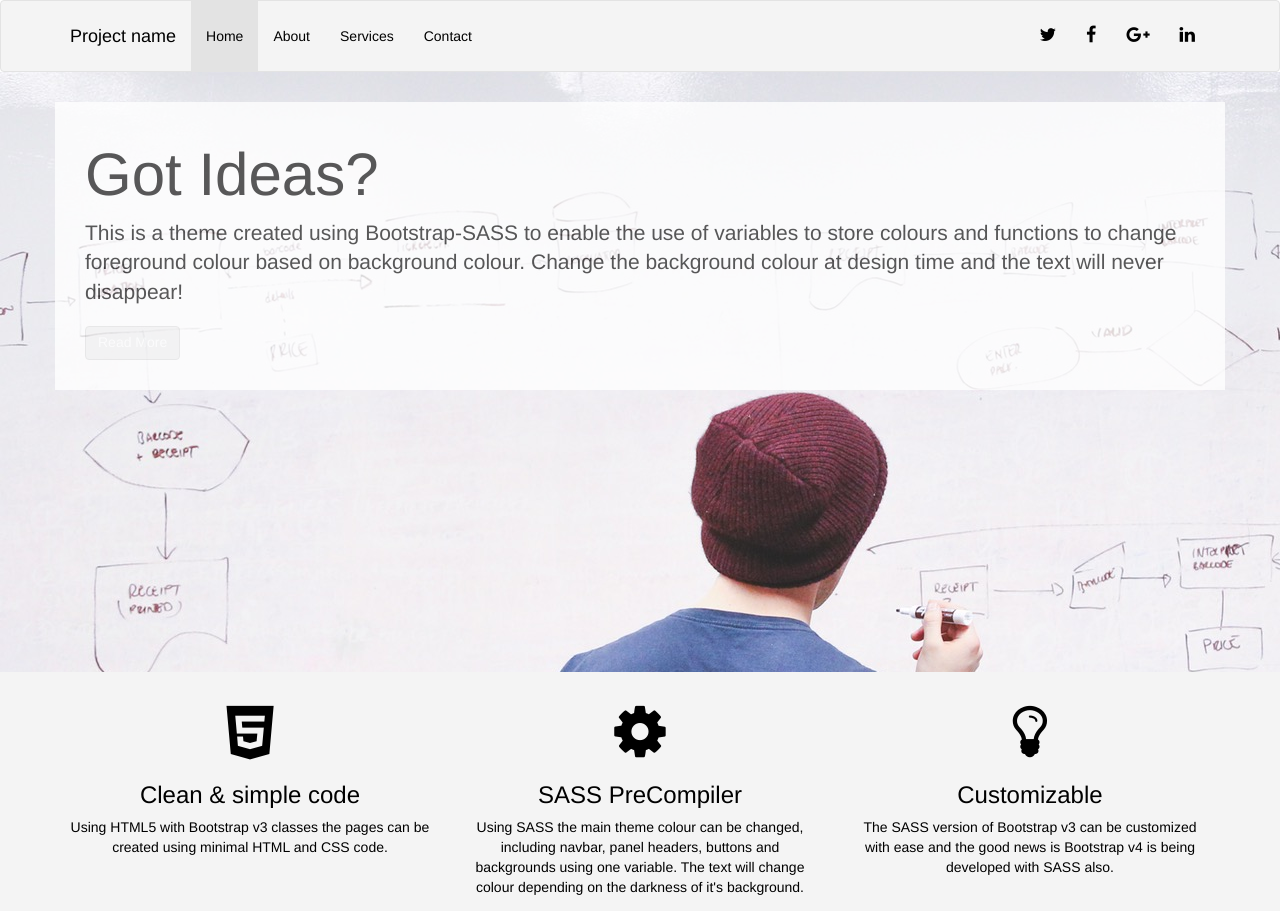
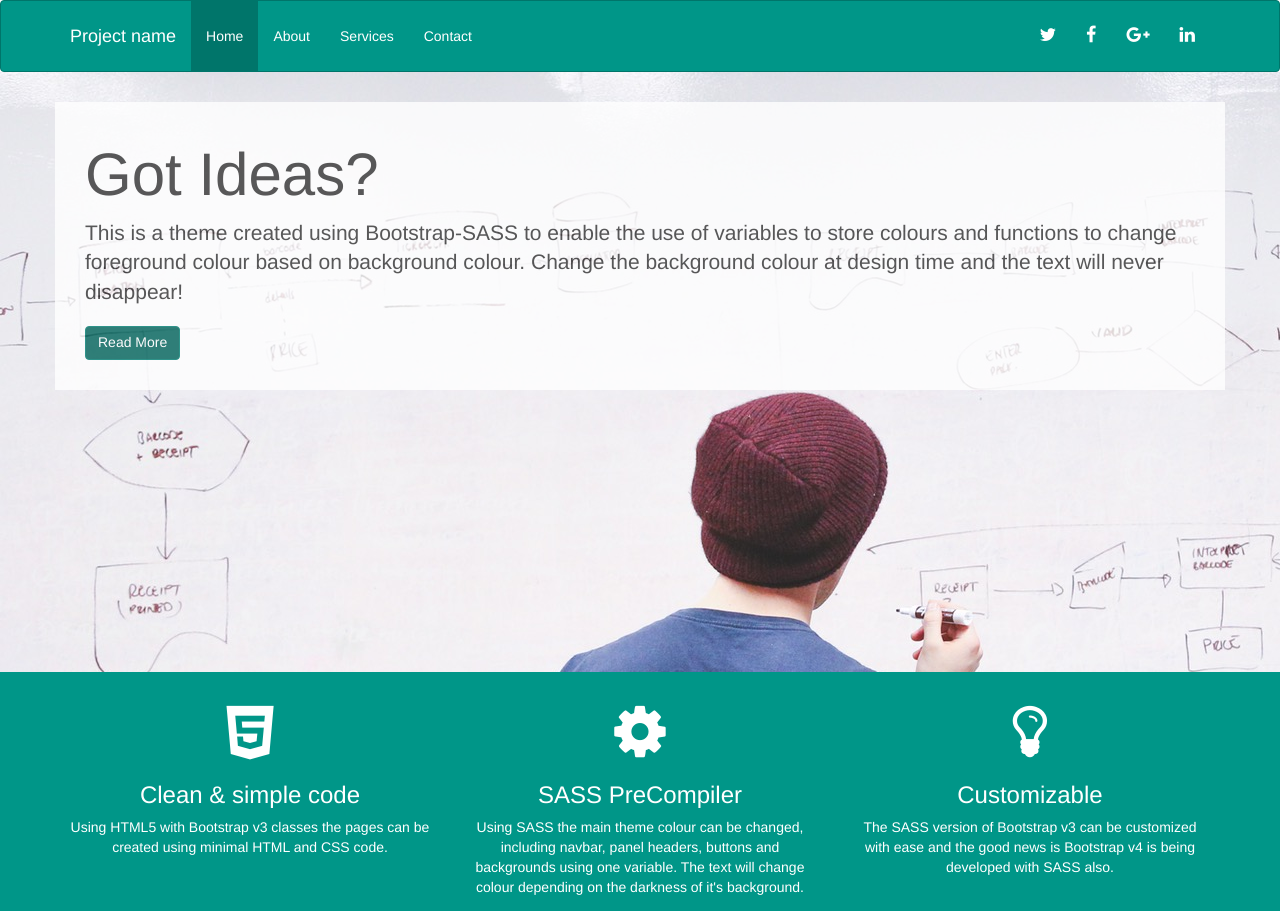
Before and after one commit to Taramouse/bizlight_theme, a website: page index.html in a window 1280 px wide. Shown: the top 911 px of the page. Drawn offline with Linux system fonts and the light colour scheme.

Commit message:
Fixed showcase button not responding to theme change.

```diff
--- a/sass/_custom.scss
+++ b/sass/_custom.scss
@@ -20,6 +20,12 @@
     background: white;
     opacity: 0.8;
     padding: 20px 30px 30px 30px;
+  }
+  .btn-primary {
+    // set button background color 10% darker than background color
+    background: darken($main-color, 10%);
+    // set font color using function set-text-color based on background color
+    color: set-text-color($main-color);
   }
 }
 
--- a/sass/_customvariables.scss
+++ b/sass/_customvariables.scss
@@ -4,7 +4,7 @@ $bootstrap-sass-asset-helper: false !default;
 // --------------------------------------------------
 
 // Custom Variables - change $main-color to alter whole theme
-$main-color: #f4f4f4;
+$main-color: #009688;
 $icon-size: 60px;
 
 //== Colors
```
Also changed, not shown: css/app.css, 1 other file.
